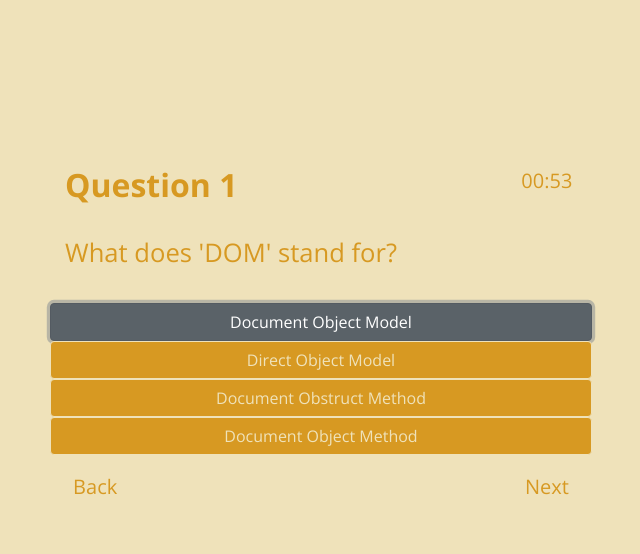
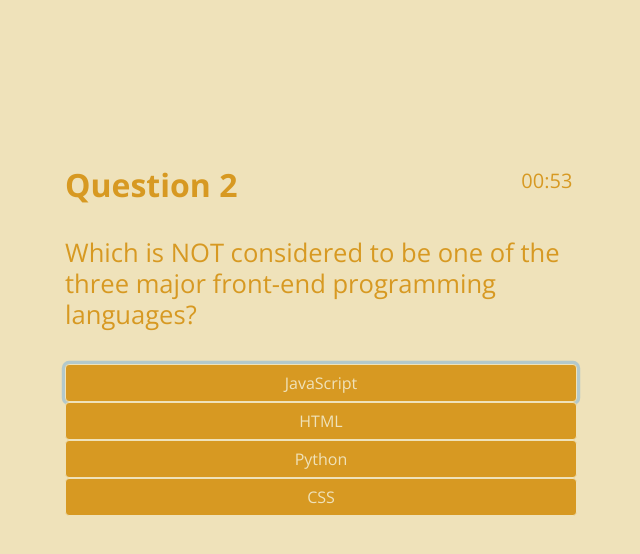
Before and after one commit to eaclumpkens/codeQuiz, a plain HTML site: page quiz.html in a window 1280 px wide. Both pictures are taken after a click on the button "Document Object Model". Shown: the whole page, without its empty margins (319-959 px from the left). Drawn offline with nearby package versions, Linux system fonts and the light colour scheme.

Commit message:
answer functionality

```diff
--- a/assets/style.css
+++ b/assets/style.css
@@ -6,6 +6,7 @@
 
 h1 {
     font-weight: 800;
+    letter-spacing: 0.2rem;
 }
 
 h2 {
@@ -32,13 +33,13 @@ p {
 
 /* ANSWER STYLIZATION */
 
-.btn-secondary {
+.btn-choice {
     background: #D79922;
     border-color:#EFE2BA;
     color: #EFE2BA;
 }
 
-.btn-secondary:hover {
+.btn-choice:hover {
     background: #EFE2BA;
     border-color:#EFE2BA;
     color: #D79922;
--- a/quiz.html
+++ b/quiz.html
@@ -17,7 +17,7 @@
         <!-- Z -->
 
         <header class="row">
-            <h2 class="col-md-10">Question 1</h2>
+            <h2 id="question-number" class="col-md-10"></h2>
             <p class="col-md-2"><span id="minutes">00</span>:<span id="seconds">00</span></p>
         </header>
 
@@ -29,31 +29,8 @@
 
         <!-- ANSWERS -->
         <div id="answer-container">
-
-            <div class="row">
-                <button id="answer-1" class="answer btn btn-secondary col-md-12"></button>
-            </div>
-
-            <div class="row">
-                <button id="answer-2" class="answer btn btn-secondary col-md-12"></button>
-            </div>
-
-            <div class="row">
-                <button id="answer-3" class="answer btn btn-secondary col-md-12"></button>
-            </div>
-
-            <div class="row">
-                <button id="answer-4" class="answer btn btn-secondary col-md-12"></button>
-            </div>
-
         </div>
 
-        <!-- BUTTONS -->
-        <div class="row">
-            <button type="button" class="btn btn-primary btn-lg col-md-2">Back</button>
-            <div class="col-md-8"></div>
-            <button type="button" class="btn btn-primary btn-lg col-md-2">Next</button>
-        </div>
     </main>
 
 </body>
--- a/script.js
+++ b/script.js
@@ -1,9 +1,8 @@
 var backStatus = quizBody.dataset.status;
+
+var questionNum = document.querySelector("#question-number");
 var questionEl = document.querySelector("#question");
-var answer1 = document.querySelector("#answer-1");
-var answer2 = document.querySelector("#answer-2");
-var answer3 = document.querySelector("#answer-3");
-var answer4 = document.querySelector("#answer-4");
+var answerEl = document.querySelector('#answer-container');
 
 var score = 0;
 var currentQuestion = 0;
@@ -14,59 +13,78 @@ var secondsDisplay = document.querySelector("#seconds");
 var totalSeconds = 60;
 var secondsElapsed = 0;
 
-quizBackground();
 
-var q1 = {
-    "question":"What does 'DOM' stand for?",
-    "a1": "Document Object Model",
-    "a2": "Direct Object Model",
-    "a3": "Document Obstruct Method",
-    "a4": "Document Object Method",
-    "correct": "a1"
-}
+var questions = [
+    {
+        "question":"What does 'DOM' stand for?",
+        "choices": ["Document Object Model","Direct Object Mode","Document Obstruct Method","Document Object Method"],
+        "correct": "Document Object Model"
+    },
+    {
+        "question":"Which is NOT considered to be one of the three major front-end programming languages?",
+        "choices": ["JavaScript", "HTML", "Python","CSS"],
+        "correct":"Python"
+    },
+    {
+        "question":"Which is NOT one of GitHub's major functions?",
+        "choices": ["Version Control","Code Editor","Collaboration", "Professional Portfolio"],
+        "correct": "Code Editor"
+    }];
 
-var q2 = {
-    "question":"Which is NOT considered to be one of the three major front-end programming languages?",
-    "a1": "JavaScript",
-    "a2": "HTML",
-    "a3":"Python",
-    "a4": "CSS",
-    "correct":"a3"
-}
 
-var q3 = {
-    "question":"Which is NOT one of GitHub's major functions?",
-    "a1": "Version Control",
-    "a2": "Code Editor",
-    "a3": "Collaboration",
-    "a4": "Professional Portfolio",
-    "correct": "a2"
-}
 
-var questions = [q1, q2, q3];
+
+
 
 // QUIZ FUNCTIONALITY
 
 function renderQuestion() {
+    var activeQuestion = questions[currentQuestion];
 
-    questionEl.textContent = questions[currentQuestion]["question"];
-    answer1.textContent = questions[currentQuestion]["a1"];
-    answer2.textContent = questions[currentQuestion]["a2"];
-    answer3.textContent = questions[currentQuestion]["a3"];
-    answer4.textContent = questions[currentQuestion]["a4"];
+    questionNum.textContent = `Question ${currentQuestion + 1}`;
+    questionEl.textContent = activeQuestion["question"];
+
+    for (var i = 0; i < activeQuestion.choices.length; i++) {
+        if (currentQuestion === 0) {
+            var newBut = document.createElement("button");
+
+            newBut.classList.add("answer", "btn", "btn-choice", "col-md-12");
+            newBut.setAttribute("id", `answer-${i}`)
+            newBut.textContent = activeQuestion.choices[i];
+            answerEl.append(newBut);
+        } else {
+            answerEl.children[i].textContent = activeQuestion.choices[i];
+        }
+    }
 
 }
 
-function startQuiz() {
-    renderQuestion();
-    startTimer();
+function nextQuestion() {
+    if (currentQuestion < questions.length-1) {
+        currentQuestion++;
+        renderQuestion();
+    } else {
+        gameOver();
+    }
+}
+
+function checkAnswer(answerChoice, correctAnswer) {
+
+    if (correctAnswer !== answerChoice) {
+        totalSeconds -=5;
+
+    } else {
+        score++;
+    }
+    console.log(score);
+    nextQuestion();
 }
 
 function quizBackground() {
     var color1 = "#D79922"
     var color2 = "#EFE2BA"
 
-    if (backStatus == "start") {
+    if (backStatus == "home") {
         document.body.style.background = color1;
         document.body.style.color = color2;
     } if (backStatus == "quiz") {
@@ -75,6 +93,12 @@ function quizBackground() {
     };
 }
 
+function startQuiz() {
+    renderQuestion();
+    startTimer();
+}
+
+quizBackground();
 startQuiz();
 
 // TIMER FUNCTIONALITY
@@ -104,23 +128,37 @@ function setMinutes() {
     return formattedSeconds;
   }
 
+  function gameOver() {
+
+  }
+
   function renderTime() {
     minutesDisplay.textContent = setMinutes();
     secondsDisplay.textContent = setSeconds();
 
     if (secondsElapsed >= totalSeconds) {
-        alert("Time's Up!");
-        stopTimer();
+        // alert("Time's Up!");
+        gameOver();
     }
   }
 
   function startTimer() {
     if (totalSeconds > 0) {
-
       interval = setInterval(function () {
         secondsElapsed++;
         renderTime();
       }, 1000)
-
+    } else {
+        gameOver();
     }
   }
+
+//   EVENT LISTENERS
+
+answerEl.addEventListener("click", function(event) {
+    var answerChoice = event.target.textContent
+    var correctAnswer = questions[currentQuestion]["correct"];
+
+    console.log(answerChoice);
+    checkAnswer(answerChoice, correctAnswer);
+})
```
Also changed, not shown: index.html (+1 -1 lines).
